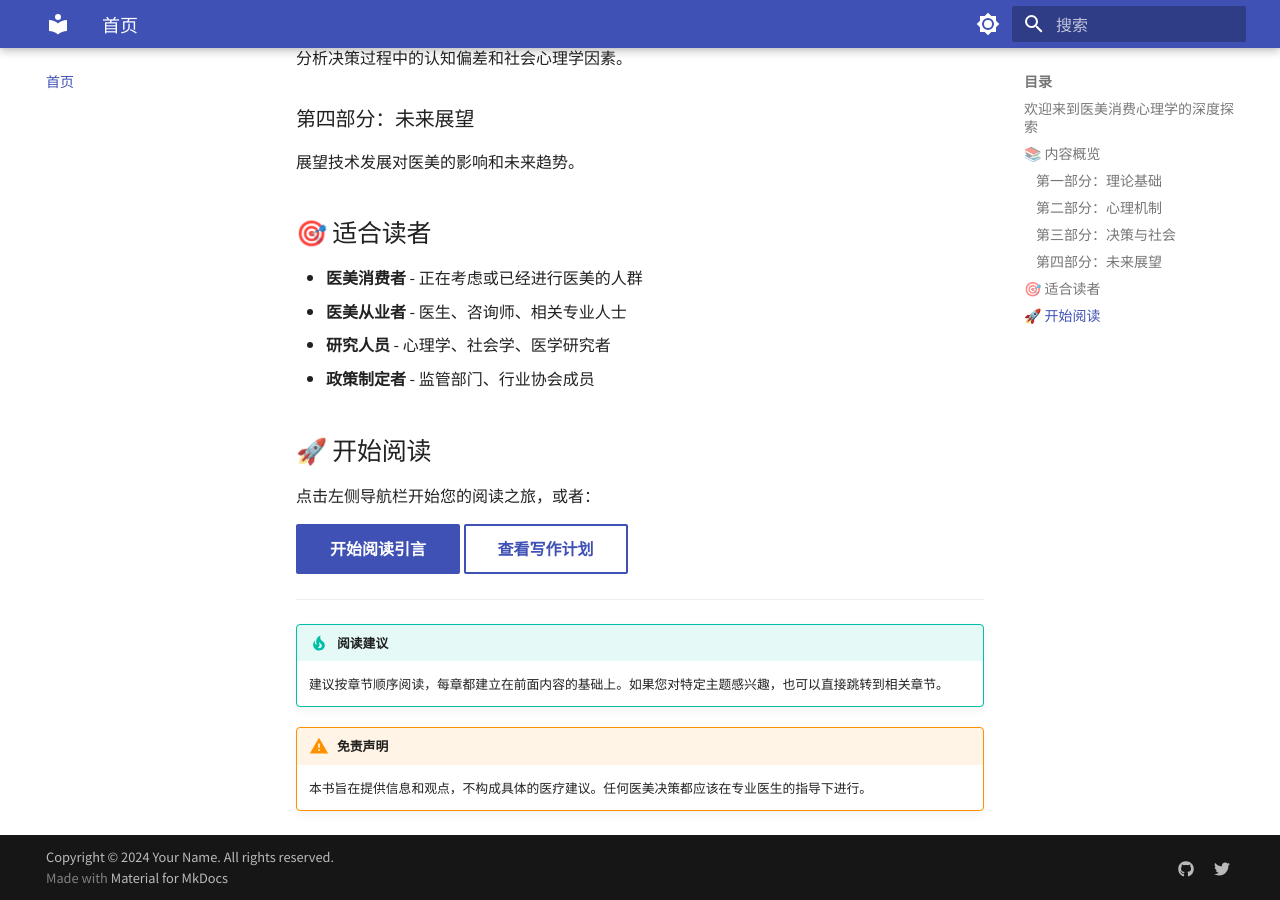
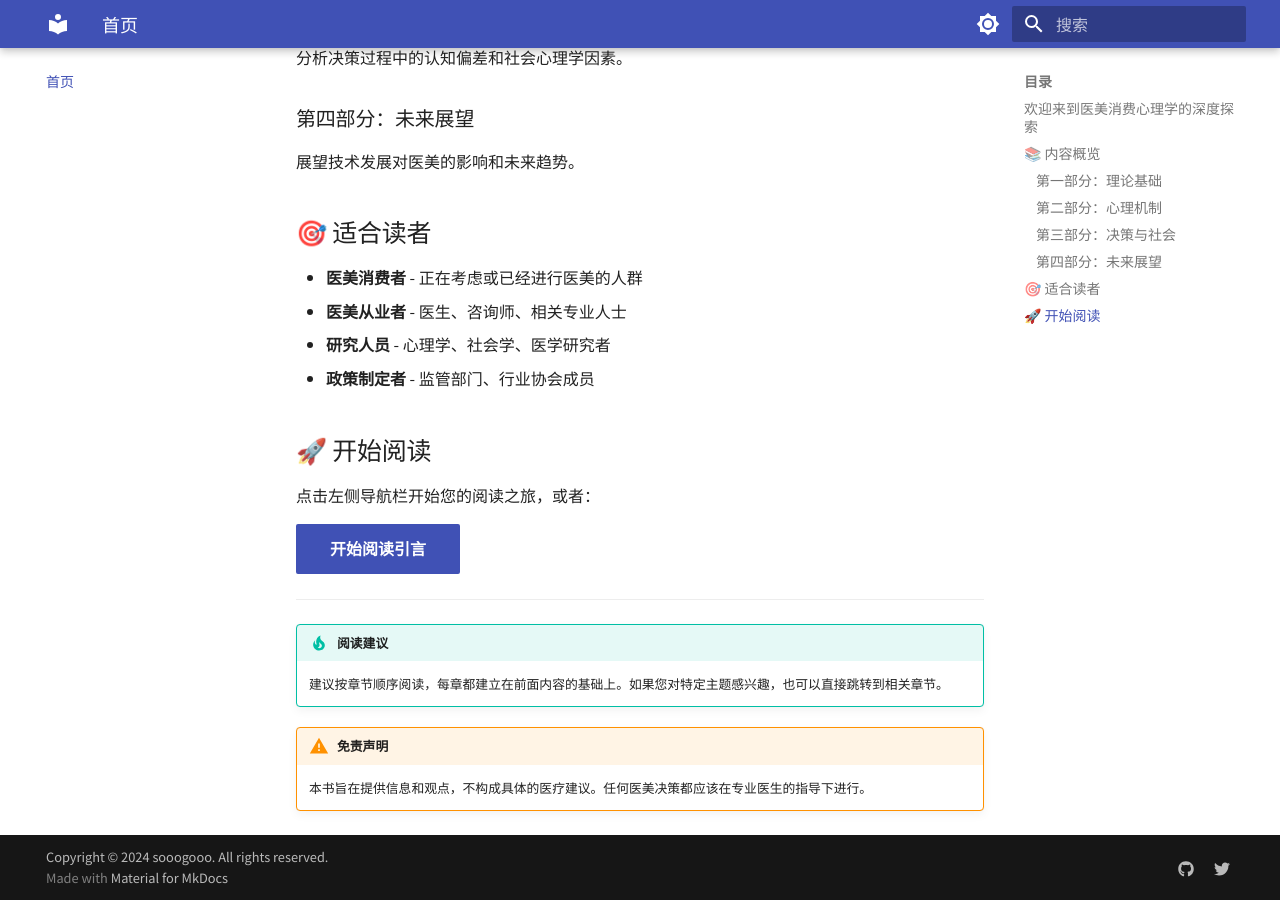
Before and after one commit to sooogooo/ebooks-pychology-2, an MkDocs documentation site: the page built from docs/index.md, in a window 1280 px wide and 900 px high, scrolled down 813 px. Built offline with MkDocs 1.6.1 and Material for MkDocs 9.7.7, drawn with Linux system fonts in a browser that asks for light colours.

Commit message:
Fix MkDocs configuration and remove broken references
- Updated mkdocs.yml to remove references to deleted planning files
- Cleaned up navigation menu (removed appendix section)
- Fixed broken links in docs/index.md
- Updated site metadata with correct author and URLs
- Removed edit/view actions from theme features

The e-book now builds cleanly without warnings or broken links.

```diff
--- a/docs/index.md
+++ b/docs/index.md
@@ -37,7 +37,6 @@
 点击左侧导航栏开始您的阅读之旅，或者：
 
 [开始阅读引言](00-introduction.md){ .md-button .md-button--primary }
-[查看写作计划](writing_plan.md){ .md-button }
 
 ---
 
--- a/mkdocs.yml
+++ b/mkdocs.yml
@@ -1,7 +1,7 @@
 site_name: 医美消费心理学
 site_description: 深度解析医美消费背后的心理机制与决策过程
-site_author: Your Name
-site_url: https://your-domain.com
+site_author: sooogooo
+site_url: https://github.com/sooogooo/ebooks-pychology-2
 
 theme:
   name: material
@@ -29,8 +29,6 @@
     - search.highlight
     - search.share
     - content.code.copy
-    - content.action.edit
-    - content.action.view
   font:
     text: Noto Sans SC
     code: Roboto Mono
@@ -79,15 +77,12 @@
   - 未来展望:
     - 技术革新: 12-future-trends.md
     - 结语: 13-conclusion.md
-  - 附录:
-    - 写作计划: writing_plan.md
-    - 完成总结: writing_plan_final.md
 
 extra:
   social:
     - icon: fontawesome/brands/github
-      link: https://github.com/your-username
+      link: https://github.com/sooogooo/ebooks-pychology-2
     - icon: fontawesome/brands/twitter
-      link: https://twitter.com/your-username
+      link: https://twitter.com/sooogooo
 
-copyright: Copyright &copy; 2024 Your Name. All rights reserved.
+copyright: Copyright &copy; 2024 sooogooo. All rights reserved.
```
